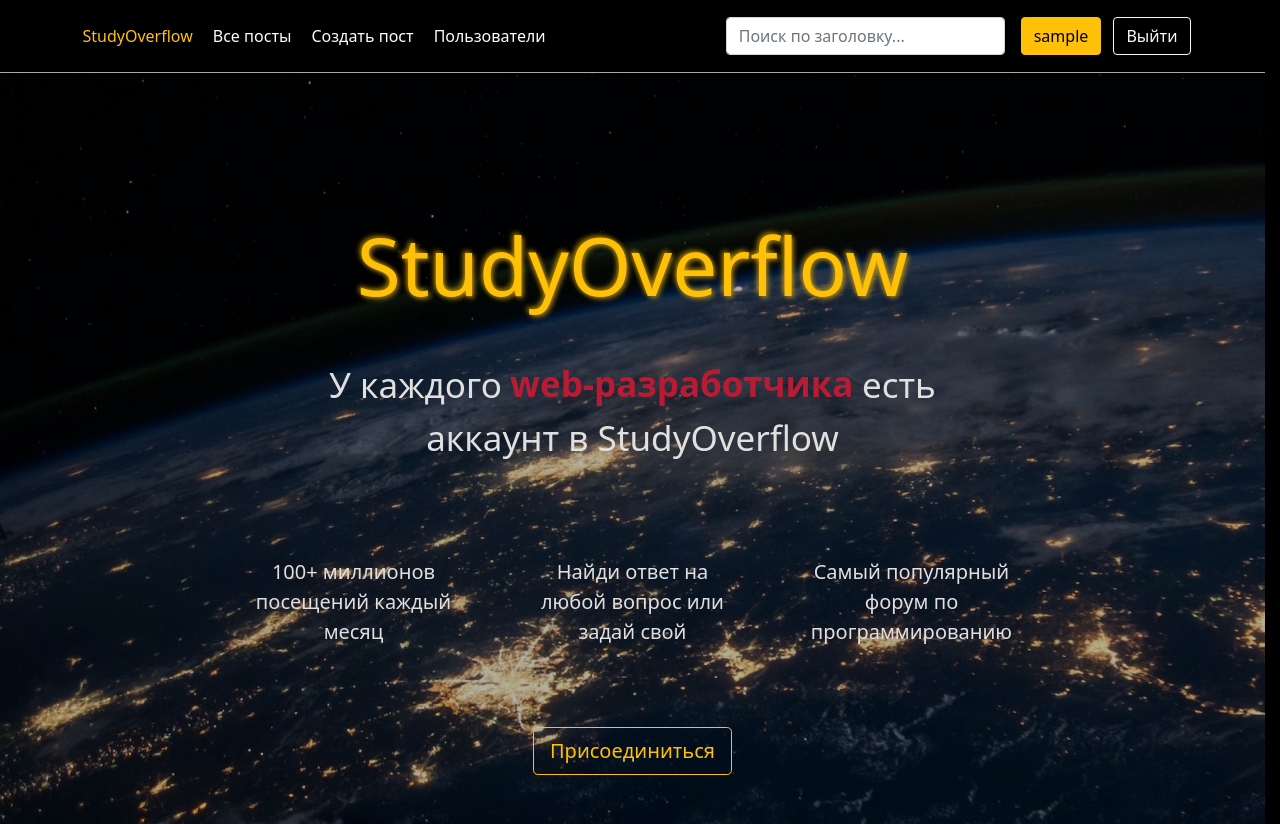
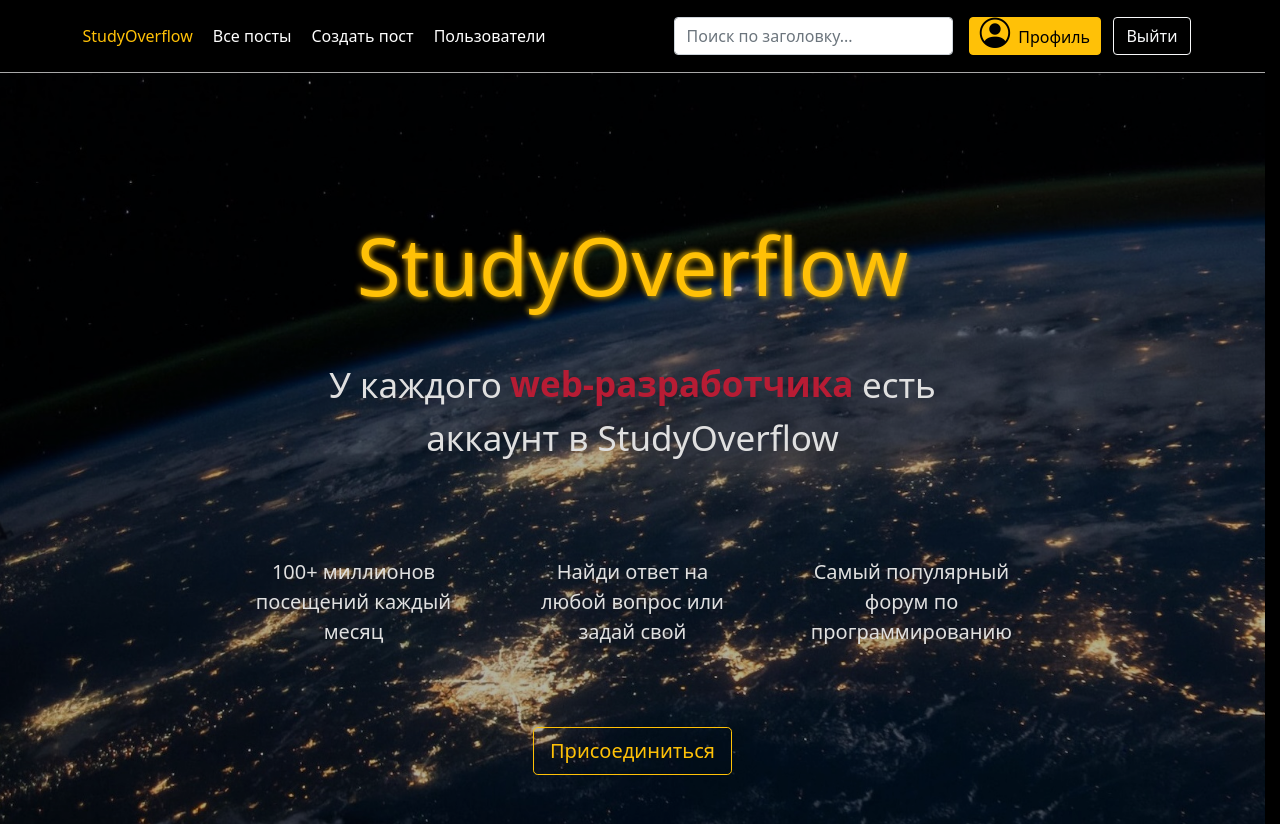
Before and after one commit to mikhail-sakulin/django-studyoverflow, a Django app: page / in a window 1280 px wide. Shown: the top 824 px of the page. Run offline with Django 5.2, Linux system fonts and the light colour scheme; the visitor is signed in with stand-in values (Sample User, id 1); parts of the project's set-up code (start-up, migrations or seed data) failed here and were passed over; some libraries are stand-ins or nearby versions.

Commit message:
style(navigation): add profile icon

```diff
--- a/studyoverflow/navigation/static/navigation/css/base.css
+++ b/studyoverflow/navigation/static/navigation/css/base.css
@@ -39,3 +39,22 @@ html {
 #studyoverflow-button:hover {
     transform: scale(1.05);
 }
+
+#profile-button {
+    height: 2.4rem;
+    display: inline-flex;
+    align-items: center;
+    padding-bottom: 0.8rem;
+    padding-left: 0.64rem;
+    padding-right: 0.64rem;
+}
+
+#profile-icon {
+    font-size: 1.9rem
+}
+
+#profile-icon-label {
+    padding-left: 0.5rem;
+    padding-top: 0.5rem;
+    font-size: 1rem
+}
--- a/studyoverflow/navigation/templates/navigation/base.html
+++ b/studyoverflow/navigation/templates/navigation/base.html
@@ -2,8 +2,7 @@
 {% load navigation_tags %}
 
 
-<!-- Базовый html-шаблон с header,
-не предназначен для использования без дочерних html-шаблонов -->
+<!-- Базовый html-шаблон с header, не предназначен для использования без дочерних html-шаблонов -->
 <!DOCTYPE html>
 <html lang="ru">
 
@@ -19,6 +18,8 @@
   <link type="text/css" rel="stylesheet" href="{% static 'navigation/css/base.css' %}">
 
   <link type="text/css" rel="stylesheet" href="{% static 'navigation/css/messages.css' %}">
+
+  <link rel="stylesheet" href="https://cdn.jsdelivr.net/npm/bootstrap-icons@1.3.0/font/bootstrap-icons.css">
 
   <!-- Блок с загрузкой дополнительных css-стилей в дочерних html-шаблонах -->
   {% block extra_css %}
@@ -54,7 +55,11 @@
         <div class="text-end">
           {% if user.is_authenticated %}
 
-            <a href="{% url 'users:profile' %}" class="btn btn-warning me-2">{{ user.username }}</a>
+            <a href="{% url 'users:profile' %}" id="profile-button" class="btn btn-warning me-2">
+              <i id="profile-icon" class="bi bi-person-circle"></i>
+              <span id="profile-icon-label">Профиль</span>
+            </a>
+
             <form method="post" action="{% url 'users:logout' %}?next={{ request.path }}" class="d-inline">
                 {% csrf_token %}
                  <button type="submit" class="btn btn-outline-light">
```
